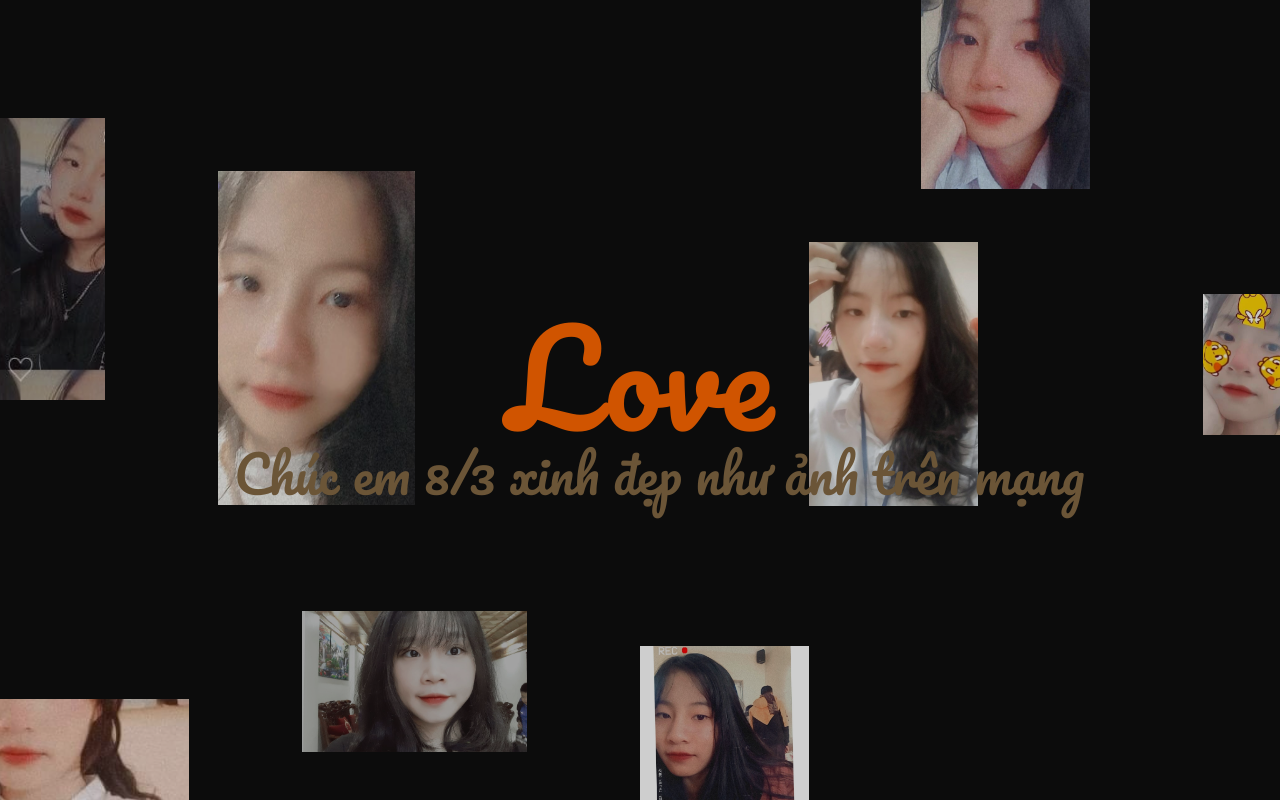
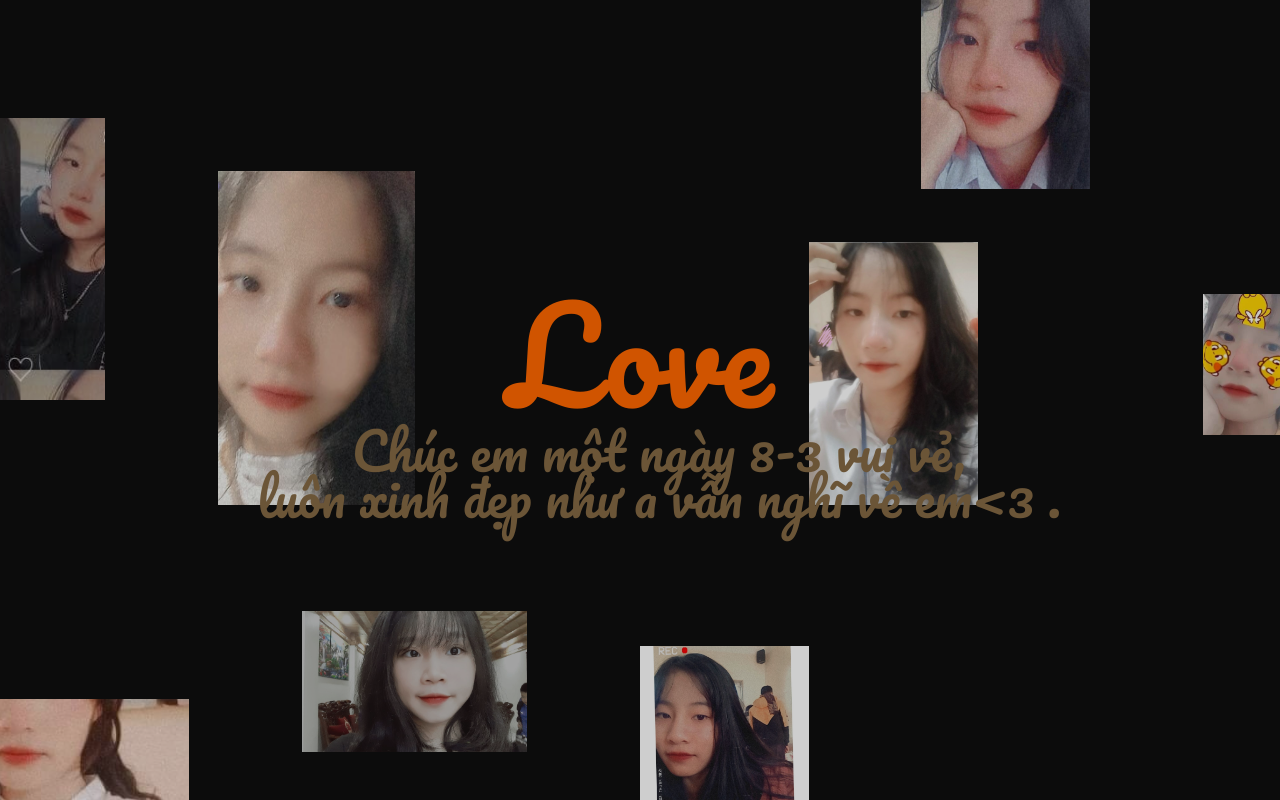
Before and after one commit to supheojoo/supheojoo.github.io, a plain HTML site: page KhanhNguyet/index.html in a window 1280 px wide. Drawn offline with Linux system fonts and the light colour scheme; files whose address does not match are found by name; a web font is replaced by a local one.

Commit message:
Add files via upload

```diff
--- a/KhanhNguyet/index.html
+++ b/KhanhNguyet/index.html
@@ -39,7 +39,10 @@ supportsCssVars() || alert("Please view this demo in a modern browser that suppo
 					<span>Love</span>
 				</h2>
 				<h2 class="content__title no-select">
-					<span class="content__title-sub">Chúc em 8/3 xinh đẹp như ảnh trên mạng</span>
+					<span class="content__title-sub">Chúc em một ngày 8-3 vui vẻ, </span>
+				</h2>
+				<h2	class="content__title no-select">
+					<span class="content__title-sub">luôn xinh đẹp như a vẫn nghĩ về em<3 .</span>
 				</h2>
 			</div>
 		</main>
```
